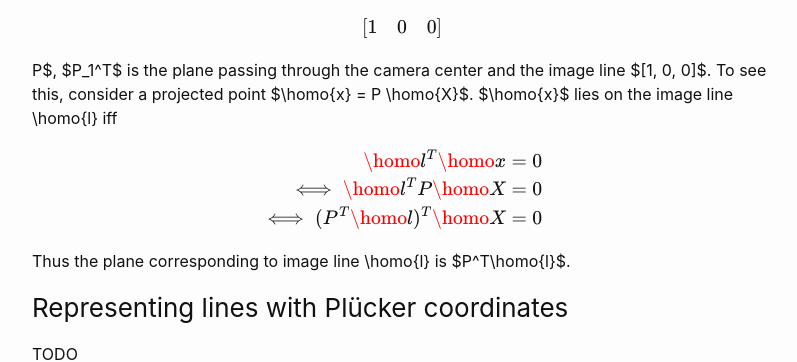
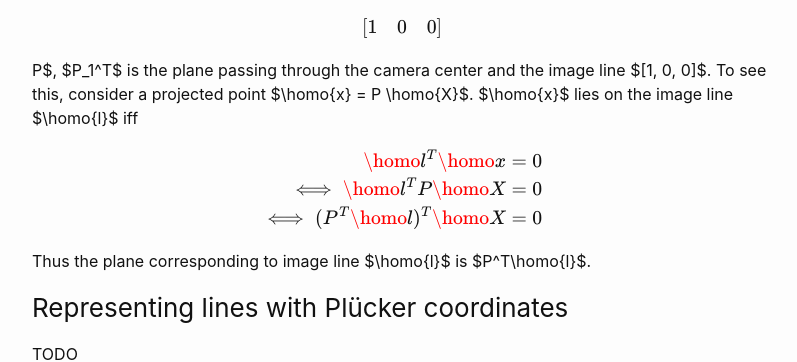
Before and after one commit to samarth-robo/blog, a Jekyll site: the page built from _posts/2019-12-16-3d_geom.md, in a window 1280 px wide and 900 px high, scrolled down 1570 px. Shown: the part 200-562 px from the top of the window, without its empty margins (238-1035 px from the left). Built offline with Jekyll 4.4.1, drawn with Linux system fonts in a browser that asks for light colours; emoji names are drawn with the system emoji font; formulas are drawn with MathJax 3.

```diff
--- a/_posts/2019-12-16-3d_geom.md
+++ b/_posts/2019-12-16-3d_geom.md
@@ -45,7 +45,7 @@ Let's denote the columns of P as $P = [P_1 | P_2 | P_3 | P_4]$. Now, $P_1 = P \b
 coordinate X direction. Similarly for $P_2$ and $P_3$. $P_4$ is the image of the world origin.
 
 Let's denote the rows of P as $P = \begin{bmatrix}P_1^T \\\ P_2^T \\\ P_3^T\end{bmatrix}$. Since $P_1^T = \begin{bmatrix}1 & 0 & 0\end{bmatrix}P$, $P_1^T$ is the plane passing
-through the camera center and the image line $[1, 0, 0]$. To see this, consider a projected point $\homo{x} = P \homo{X}$. $\homo{x}$ lies on the image line \homo{l} iff
+through the camera center and the image line $[1, 0, 0]$. To see this, consider a projected point $\homo{x} = P \homo{X}$. $\homo{x}$ lies on the image line $\homo{l}$ iff
 
 $$
 \begin{align*}
@@ -55,7 +55,7 @@ $$
 \end{align*}
 $$
 
-Thus the plane corresponding to image line \homo{l} is $P^T\homo{l}$.
+Thus the plane corresponding to image line $\homo{l}$ is $P^T\homo{l}$.
 
 ### Representing lines with Pl&uuml;cker coordinates
 TODO
```
